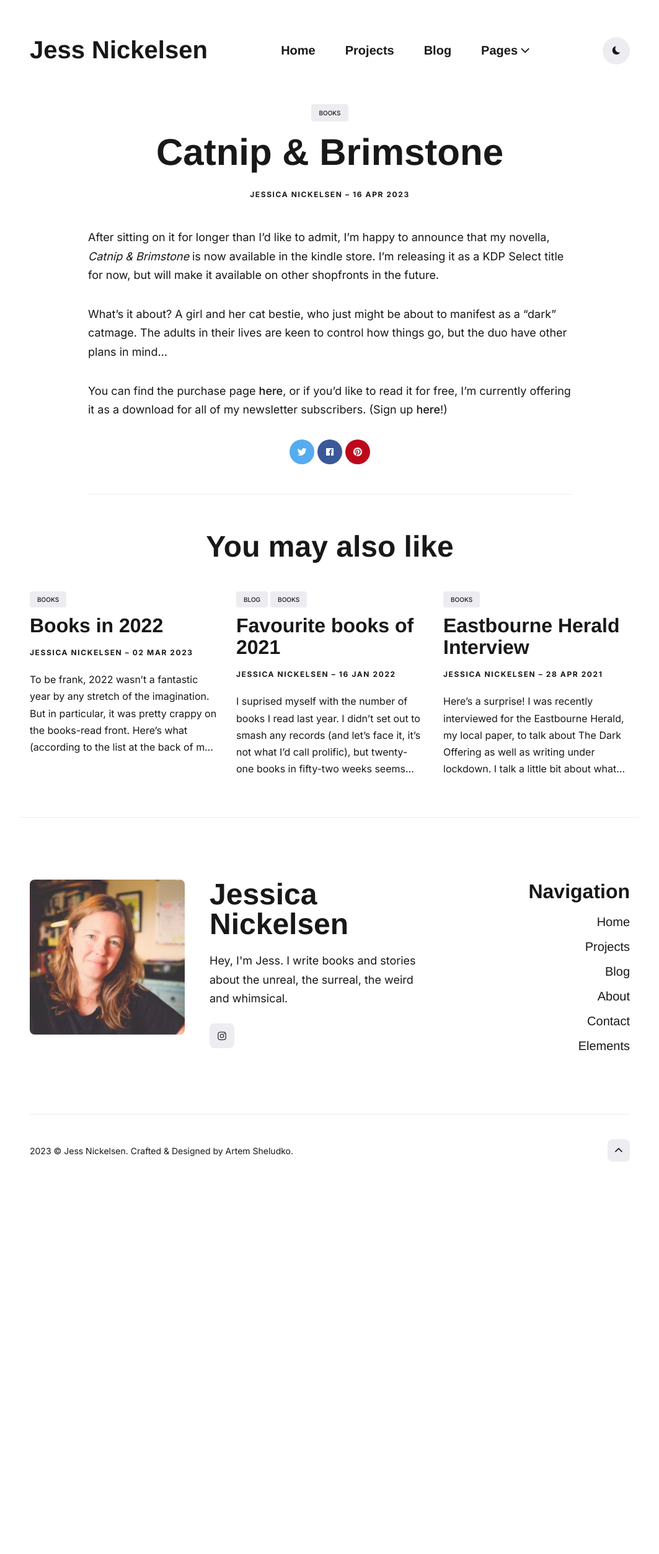
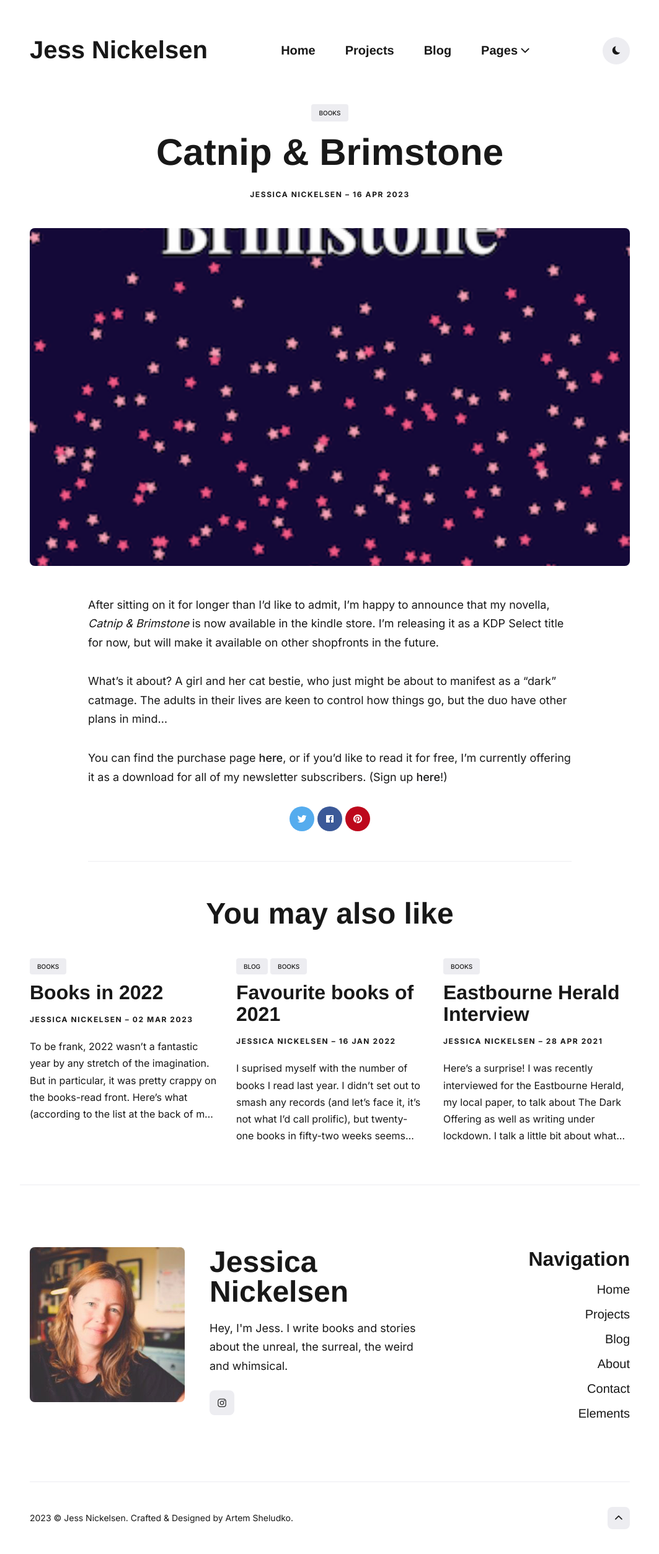
Before and after one commit to jnickelsen/jnickelsen.github.io, a Jekyll site: the page built from _posts/2023-04-16-catnip-and-brimstone.md, in a window 1280 px wide. Shown: the whole page at 62% size, without its empty margins (108-1171 px from the left). Built offline with Jekyll 4.4.1, drawn with Linux system fonts in a browser that asks for light colours; nearby versions of some CDN libraries; some web fonts are replaced; before the commit the page ends 1914 px from its top, so only the background shows below that.

Commit message:
updating stuff

```diff
--- a/_posts/2023-04-16-catnip-and-brimstone.md
+++ b/_posts/2023-04-16-catnip-and-brimstone.md
@@ -1,9 +1,7 @@
 ---
 layout: post
 title: Catnip & Brimstone
-cover-img: /assets/img/Catnip and Brimstone 480x768.png
-thumbnail-img: /assets/img/Catnip and Brimstone 480x768.png
-share-img:
+image: '/Images/Catnip and Brimstone 480x768.png'
 tags: [books]
 ---
 
```
Also changed, not shown: images/Catnip and Brimstone 480x768.png (added), images/Dark Offering-480x768.jpg (added).
